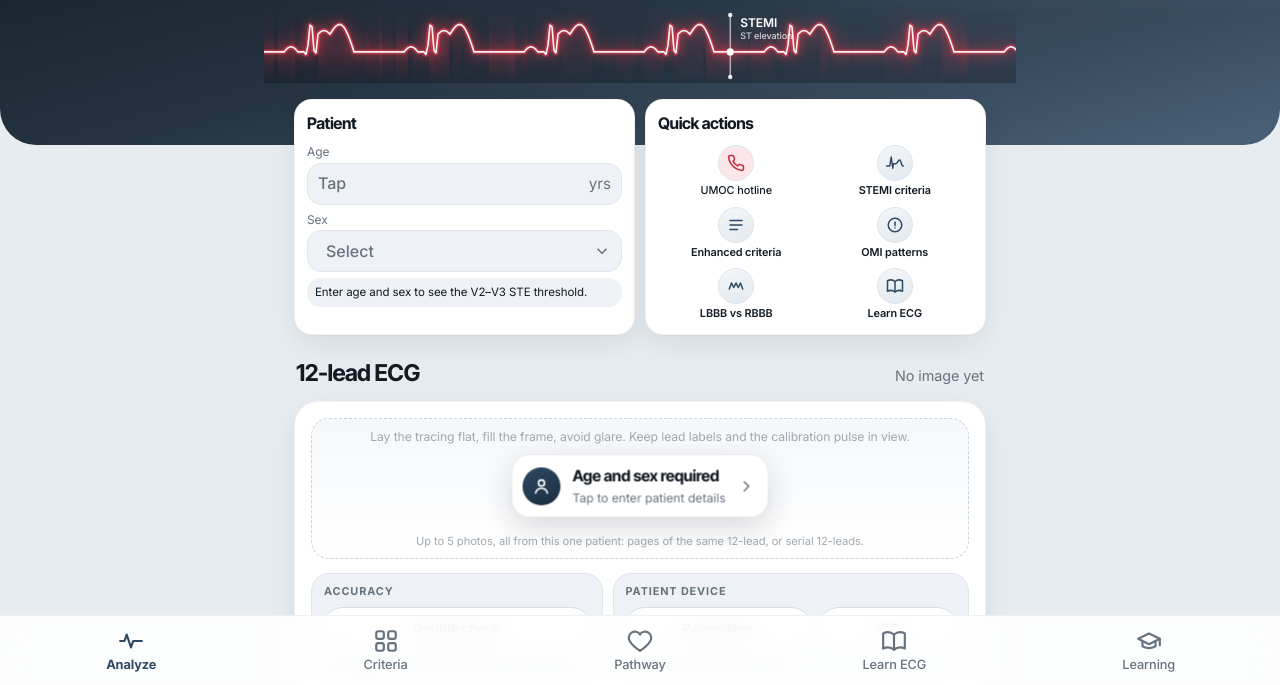
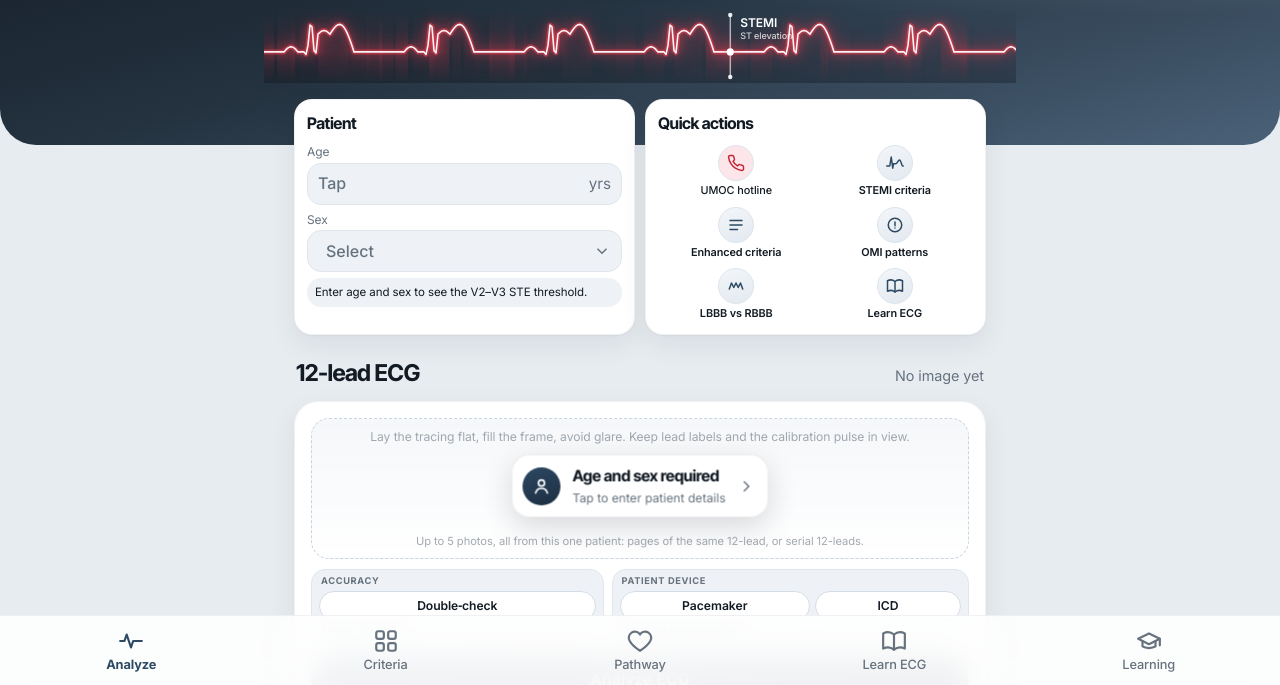
Before and after one commit to mafiaporce-bit/ecgvision, a website: page index.html in a window 1280 px wide. Shown: the part 113-798 px from the top of the page. Drawn offline with Linux system fonts and the light colour scheme.

Commit message:
Add files via upload

```diff
--- a/index.html
+++ b/index.html
@@ -620,7 +620,7 @@ nav.bottom button[aria-current="page"]{font-weight:700}
 
 /* Options: Accuracy and Patient device as two separate groups */
 .optgrid{display:grid;grid-template-columns:minmax(0,.9fr) minmax(0,1.1fr);gap:10px;margin-top:14px}
-@media (max-width:345px){.optgrid{grid-template-columns:1fr}}
+@media (max-width:320px){.optgrid{grid-template-columns:1fr}}
 .optgrp{background:var(--field);border:1px solid var(--line);border-radius:18px;padding:10px 10px 8px;min-width:0;display:flex;flex-direction:column}
 .optlbl{font-size:.68rem;font-weight:700;letter-spacing:.08em;text-transform:uppercase;color:var(--soft);margin:0 2px 7px}
 .optgrp .optrow{margin:0;display:flex;gap:6px}
@@ -670,6 +670,14 @@ nav.bottom button[aria-current="page"]{font-weight:700}
 .optgrp .optrow .tog{flex:1 1 auto;min-width:0;padding:0 10px}
 .optgrp .tog.on span,.optgrp .devchip[aria-pressed="true"]{color:#fff!important}
 .actions .btn{white-space:nowrap;padding:0 12px}
+/* Compact Accuracy / Patient device boxes (about 60% of the old height) */
+.optgrid{gap:8px!important;margin-top:10px!important}
+.optgrp{padding:6px 7px 5px!important;border-radius:14px!important}
+.optlbl{font-size:.58rem!important;line-height:1.1!important;margin:0 2px 4px!important;letter-spacing:.07em!important}
+.optgrp .tog{min-height:30px!important;font-size:.76rem!important}
+.optgrp .optrow{gap:5px!important}
+.optgrp .optrow .tog{padding:0 8px!important}
+.optgrp .optcap{margin:3px 2px 0!important;font-size:.6rem!important;line-height:1.2!important;white-space:nowrap;overflow:hidden;text-overflow:ellipsis}
 </style>
 </head>
 <body>
@@ -740,7 +748,7 @@ nav.bottom button[aria-current="page"]{font-weight:700}
       <div class="optgrp" role="group" aria-label="Accuracy">
         <div class="optlbl">Accuracy</div>
         <label class="tog dbltog"><input type="checkbox" id="dblChk" class="vh"><span>Double‑check</span></label>
-        <p class="optcap">2 independent reads compared. About 2× cost.</p>
+        <p class="optcap">2 reads · 2× cost</p>
       </div>
       <div class="optgrp" role="group" aria-label="Patient device">
         <div class="optlbl">Patient device</div>
@@ -748,7 +756,7 @@ nav.bottom button[aria-current="page"]{font-weight:700}
           <button type="button" class="tog devchip" data-dev="Pacemaker" aria-pressed="false">Pacemaker</button>
           <button type="button" class="tog devchip" data-dev="ICD" aria-pressed="false">ICD</button>
         </div>
-        <p class="optcap">Tap only if the patient has one.</p>
+        <p class="optcap">Only if the patient has one</p>
       </div>
     </div>
     <div class="actions">
@@ -2392,6 +2400,7 @@ Where "fl" = [qtc_ms or null, delta_wave, brugada, hyperk, pericarditis, early_r
       "Possible OMI patterns now get their own box too (dashed, '? POSSIBLE · NOT CONFIRMED' tag); confirmed ones keep the red CONFIRMED tag.",
       "'STEMI on the monitor?' card moved below the Analyze ECG buttons and the read status, and made about half the size.",
       "Fixed: tapping Double-check, Pacemaker or ICD no longer turns the button text invisible.",
+      "Accuracy and Patient device boxes made more compact (about 60% of the old height).",
       "Double-check now sits in its own 'Accuracy' box, separate from the 'Patient device' box with Pacemaker and ICD.",
       "Each box has a short explanation underneath.",
       "'Age and sex required' redrawn as a clean card in the app's style (person icon, arrow), replacing the red stamp.",
```
